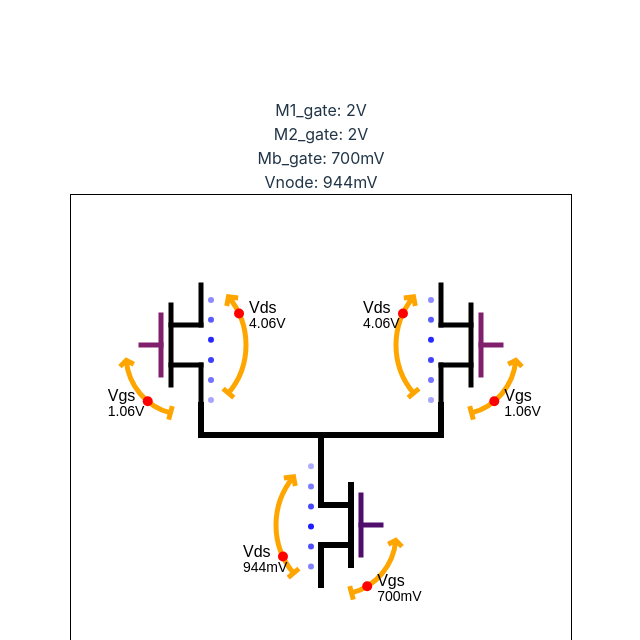
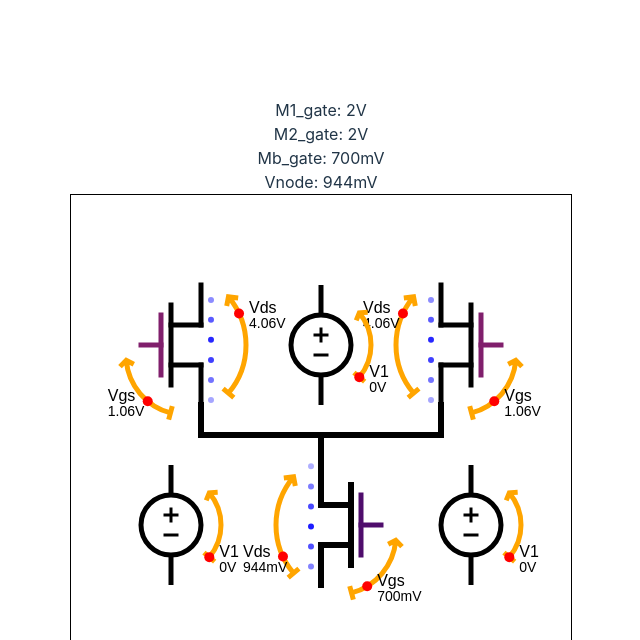
Before and after one commit to teykamp/mosfet, a Vue app: page / in a window 1280 px wide. Shown: the top 640 px of the page, without its empty margins (319-959 px from the left). Built offline with nearby package versions, Linux system fonts and the light colour scheme.

Commit message:
draw voltage source body

```diff
--- a/src/circuits/nMosDiffPair.ts
+++ b/src/circuits/nMosDiffPair.ts
@@ -1,4 +1,4 @@
-import { makeMosfet, makeNode } from '../functions/makeMosfet'
+import { makeMosfet, makeNode, makeVoltageSource } from '../functions/makeMosfet'
 import { Circuit } from '../types'
 import { gndNodeId, vddNodeId, gndVoltage, vddVoltage } from '../constants'
 
@@ -68,6 +68,27 @@ const useNmosDiffPair = () => {
             circuit.nodes[gndNodeId]
         ),
     }
+    circuit.devices.voltageSources = {
+        "V1": makeVoltageSource(
+            {x: -5, y: 6},
+            circuit.nodes[gndNodeId],
+            circuit.nodes["M1_gate"],
+            "V1"
+        ),
+        "V2": makeVoltageSource(
+            {x: 5, y: 6},
+            circuit.nodes[gndNodeId],
+            circuit.nodes["M2_gate"],
+            "V1"
+        ),
+        "Vb": makeVoltageSource(
+            {x: 0, y: 0},
+            circuit.nodes[gndNodeId],
+            circuit.nodes["Mb_gate"],
+            "V1"
+        ),
+
+    }
     return circuit
 }
 export default useNmosDiffPair
--- a/src/components/Diagram.vue
+++ b/src/components/Diagram.vue
@@ -25,7 +25,7 @@ import { toSiPrefix } from '../functions/toSiPrefix'
 import { makeMosfet, getMosfetCurrent, getMosfetSaturationLevel, makeTransformParameters } from '../functions/makeMosfet'
 import { incrementCircuit } from '../functions/incrementCircuit'
 import { circuits } from '../circuits/circuits'
-import { drawMosfet, drawSchematic } from '../functions/drawMosfet'
+import { drawMosfet, drawSchematic, drawVoltageSource } from '../functions/drawMosfet'
 
 const canvas = ref<null | HTMLCanvasElement>(null)
 const ctx = ref<null | CanvasRenderingContext2D>(null)
@@ -180,6 +180,10 @@ const draw = () => {
     drawSchematic(ctx.value as CanvasRenderingContext2D, circuit)
     drawMosfet(ctx.value as CanvasRenderingContext2D, mosfet)
   })
+  Object.values(circuit.devices.voltageSources).forEach(voltageSource => {
+    // drawSchematic(ctx.value as CanvasRenderingContext2D, circuit)
+    drawVoltageSource(ctx.value as CanvasRenderingContext2D, voltageSource)
+  })
 
 }
 
--- a/src/functions/drawMosfet.ts
+++ b/src/functions/drawMosfet.ts
@@ -1,5 +1,5 @@
 
-import { Point, Mosfet, Visibility, RelativeDirection, AngleSlider, Circuit } from '../types'
+import { Point, Mosfet, Visibility, RelativeDirection, AngleSlider, Circuit, VoltageSource } from '../types'
 import { drawLine, transformPoint } from './drawFuncs'
 import { makeTransformParameters } from './makeMosfet'
 import { interpolateInferno } from 'd3' // https://stackoverflow.com/a/42505940
@@ -84,7 +84,44 @@ export const drawMosfet = (ctx: CanvasRenderingContext2D, mosfet: Mosfet) => {
 
     drawAngleSlider(ctx, mosfet.vgs)
     drawAngleSlider(ctx, mosfet.vds)
+}
 
+export const drawVoltageSource = (ctx: CanvasRenderingContext2D, voltageSource: VoltageSource) => {
+    const radius = 30
+    const symbolSize = 15
+    const symbolHeight = 10
+    ctx.strokeStyle = 'black'
+    ctx.lineWidth = 5
+    // circle
+    ctx.beginPath()
+    ctx.moveTo(voltageSource.originX + radius, voltageSource.originY)
+    ctx.arc(voltageSource.originX, voltageSource.originY, radius, 0, 2 * Math.PI)
+    ctx.stroke()
+    // top and bottom lines
+    ctx.beginPath()
+    ctx.moveTo(voltageSource.originX, voltageSource.originY + radius)
+    ctx.lineTo(voltageSource.originX, voltageSource.originY + 60)
+    ctx.stroke()
+    ctx.beginPath()
+    ctx.moveTo(voltageSource.originX, voltageSource.originY - radius)
+    ctx.lineTo(voltageSource.originX, voltageSource.originY - 60)
+    ctx.stroke()
+    // plus
+    ctx.lineWidth = 3
+    ctx.beginPath()
+    ctx.moveTo(voltageSource.originX - symbolSize / 2, voltageSource.originY - symbolHeight)
+    ctx.lineTo(voltageSource.originX + symbolSize / 2, voltageSource.originY - symbolHeight)
+    ctx.stroke()
+    ctx.beginPath()
+    ctx.moveTo(voltageSource.originX, voltageSource.originY - symbolHeight - symbolSize / 2)
+    ctx.lineTo(voltageSource.originX, voltageSource.originY - symbolHeight + symbolSize / 2)
+    ctx.stroke()
+    // minus
+    ctx.beginPath()
+    ctx.moveTo(voltageSource.originX - symbolSize / 2, voltageSource.originY + symbolHeight)
+    ctx.lineTo(voltageSource.originX + symbolSize / 2, voltageSource.originY + symbolHeight)
+    ctx.stroke()
+    drawAngleSlider(ctx, voltageSource.voltageDrop)
 }
 
 export const drawAngleSlider = (ctx: CanvasRenderingContext2D, slider: AngleSlider) => {
--- a/src/functions/makeMosfet.ts
+++ b/src/functions/makeMosfet.ts
@@ -1,5 +1,5 @@
 
-import { RelativeDirection, Visibility, Mosfet, AngleSlider, Node, Queue, TransformParameters, Line } from "../types"
+import { Point, RelativeDirection, Visibility, Mosfet, AngleSlider, Node, Queue, TransformParameters, Line, VoltageSource } from "../types"
 import { schematicOrigin, schematicScale } from "../constants"
 import { toRadians } from "./extraMath"
 import { ekvNmos, generateCurrent } from "./ekvModel"
@@ -53,6 +53,20 @@ export const makeAngleSlider = (centerX: number, centerY: number, radius: number
     displayTextLocation: CCW ? RelativeDirection.Right : RelativeDirection.Left,
     visibility: visibility,
     data: generateCurrent() // TODO: this should not be calculated here
+  }
+}
+
+export const makeVoltageSource = (origin: Point, vminus: Ref<Node>, vplus: Ref<Node>, name: string): VoltageSource => {
+  const originXcanvas = origin.x * schematicScale + schematicOrigin.x
+  const originYcanvas = origin.y * schematicScale + schematicOrigin.y
+
+  return {
+    originX: originXcanvas,
+    originY: originYcanvas,
+    vplus: vplus,
+    vminus: vminus,
+    voltageDrop: makeAngleSlider(originXcanvas, originYcanvas, 50, toRadians(40), toRadians(-40), true, 0, 5, name, Visibility.Visible),
+    schematicEffects: [],
   }
 }
 
--- a/src/types.ts
+++ b/src/types.ts
@@ -55,6 +55,13 @@ export type AngleSlider = {
   data: Point[],
 }
 
+export type SchematicEffect = {
+  node: Ref<Node>,
+  origin: Point,
+  color: string,
+  gradientSize: number,
+}
+
 export type Mosfet = {
   mosfetType: 'nmos' | 'pmos',
   originX: number,
@@ -62,7 +69,7 @@ export type Mosfet = {
   mirror: boolean,
   dots: Point[],
   gradientSize: number,
-  schematicEffects: {node: Ref<Node>, origin: Point, color: string, gradientSize: number}[],
+  schematicEffects: SchematicEffect[],
   vgs: AngleSlider,
   vds: AngleSlider,
   Vg: Ref<Node>,
@@ -76,7 +83,10 @@ export type Mosfet = {
 export type VoltageSource = {
   originX: number,
   originY: number,
-  voltageDrop: Unit,
+  voltageDrop: AngleSlider,
+  vplus: Ref<Node>,
+  vminus: Ref<Node>,
+  schematicEffects: SchematicEffect[],
 }
 
 export type Wire = {
```
Lines whose indentation alone changed are shown as unchanged.
